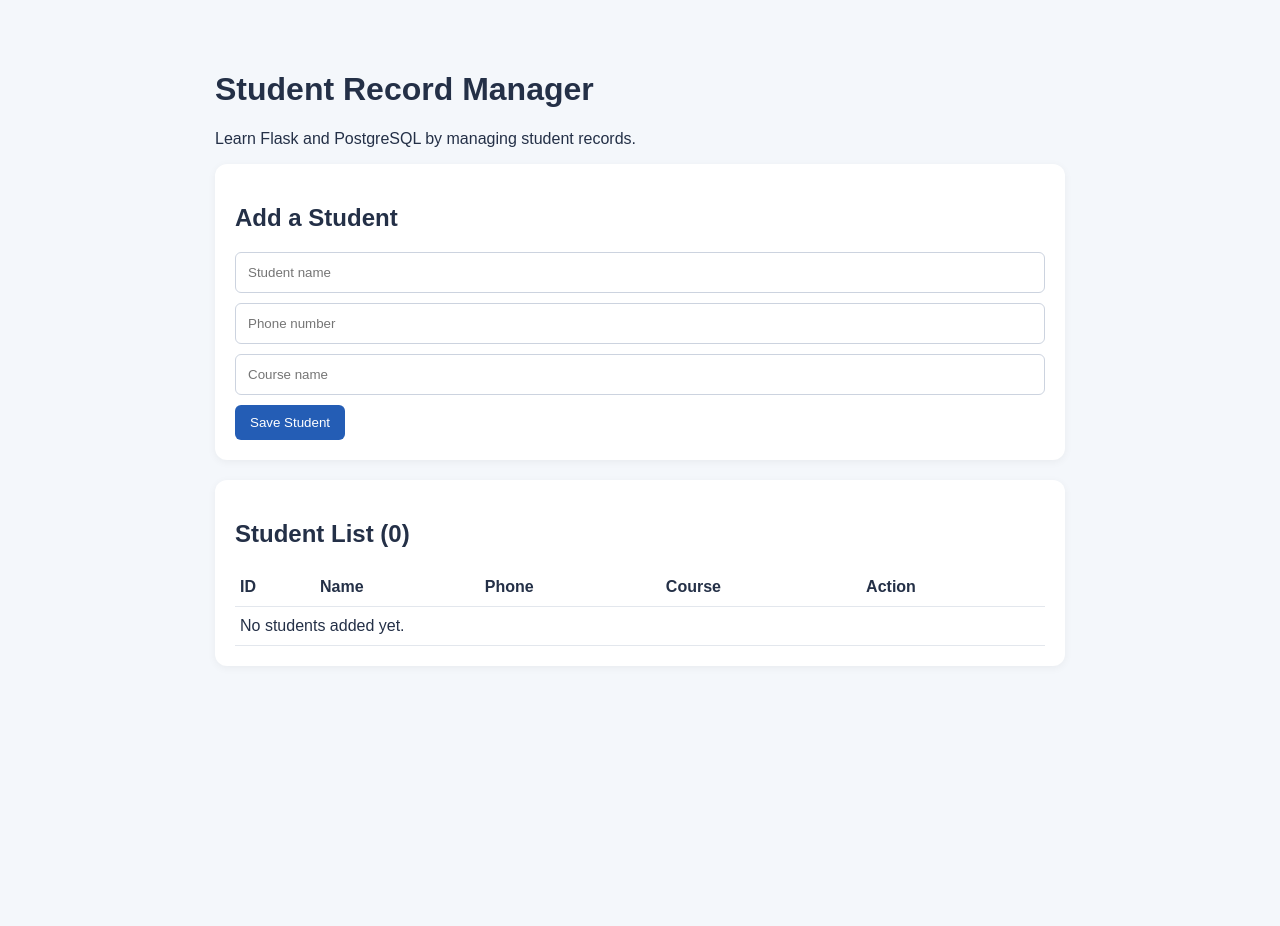
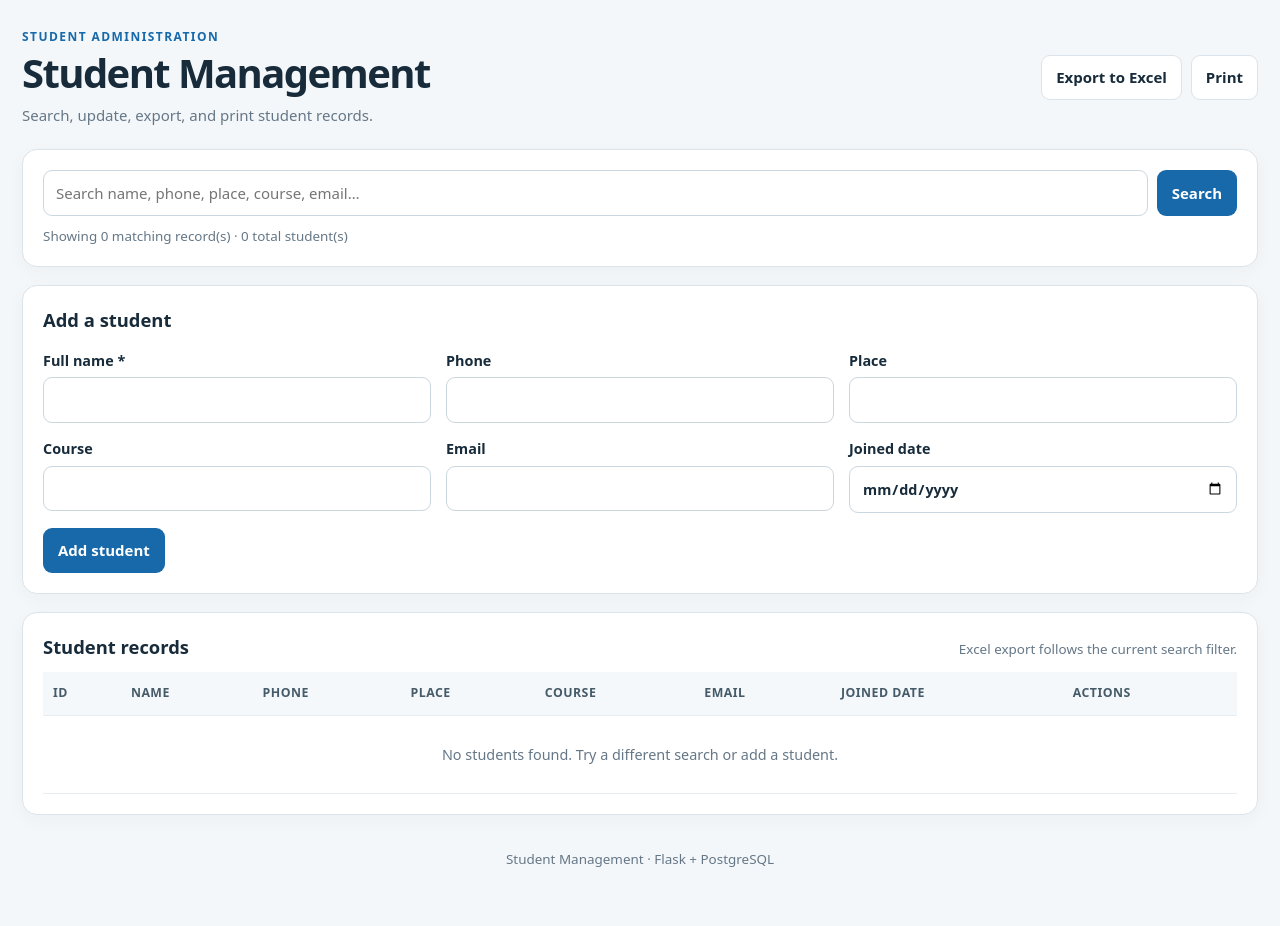
Before and after one commit to aneesh662/studentapp, a Flask app: page / in a window 1280 px wide. Before the commit the page ends 646 px from the top, so only its background shows below. Run offline with Flask 3, Linux system fonts and the light colour scheme; data that the repository does not hold is empty; some libraries are stand-ins or nearby versions.

Commit message:
Add files via upload

```diff
--- a/app.py
+++ b/app.py
@@ -1,81 +1,190 @@
 import os
-from flask import Flask, render_template, request, redirect, url_for
-import psycopg
-from psycopg.rows import dict_row
+from io import BytesIO
+from datetime import datetime
+
+from flask import Flask, render_template, request, redirect, url_for, flash, send_file
+from flask_sqlalchemy import SQLAlchemy
+from sqlalchemy import or_
+from openpyxl import Workbook
+from openpyxl.styles import Font, PatternFill, Alignment
+from openpyxl.utils import get_column_letter
 
 app = Flask(__name__)
+app.config["SECRET_KEY"] = os.environ.get("SECRET_KEY", "change-this-secret-key")
 
-DATABASE_URL = os.environ.get("DATABASE_URL")
+database_url = os.environ.get("DATABASE_URL", "").strip()
+if database_url.startswith("postgres://"):
+    database_url = database_url.replace("postgres://", "postgresql://", 1)
+
+if not database_url:
+    # Allow the app to start locally, but Render should have DATABASE_URL set.
+    database_url = "sqlite:///students_local.db"
+    print("WARNING: DATABASE_URL is not set; using local SQLite for development.")
+
+app.config["SQLALCHEMY_DATABASE_URI"] = database_url
+app.config["SQLALCHEMY_TRACK_MODIFICATIONS"] = False
+app.config["SQLALCHEMY_ENGINE_OPTIONS"] = {"pool_pre_ping": True}
+
+db = SQLAlchemy(app)
 
 
-def get_db():
-    if not DATABASE_URL:
-        raise RuntimeError("DATABASE_URL is not configured")
-
-    db_url = DATABASE_URL.replace("postgres://", "postgresql://", 1)
-    return psycopg.connect(db_url, row_factory=dict_row)
+class Student(db.Model):
+    id = db.Column(db.Integer, primary_key=True)
+    name = db.Column(db.String(120), nullable=False)
+    phone = db.Column(db.String(40), nullable=True)
+    place = db.Column(db.String(120), nullable=True)
+    course = db.Column(db.String(120), nullable=True)
+    email = db.Column(db.String(160), nullable=True)
+    joined_date = db.Column(db.Date, nullable=True)
+    created_at = db.Column(db.DateTime, nullable=False, default=datetime.utcnow)
 
 
-def init_db():
-    with get_db() as conn:
-        conn.execute("""
-            CREATE TABLE IF NOT EXISTS students (
-                id SERIAL PRIMARY KEY,
-                name VARCHAR(100) NOT NULL,
-                phone VARCHAR(20) NOT NULL,
-                course VARCHAR(100) NOT NULL
-            )
-        """)
+def filtered_students():
+    query = Student.query
+    search = request.args.get("q", "").strip()
+    if search:
+        like = f"%{search}%"
+        query = query.filter(or_(
+            Student.name.ilike(like),
+            Student.phone.ilike(like),
+            Student.place.ilike(like),
+            Student.course.ilike(like),
+            Student.email.ilike(like),
+        ))
+    return query.order_by(Student.id.desc()), search
 
 
-@app.route("/")
-def home():
-    with get_db() as conn:
-        students = conn.execute(
-            "SELECT * FROM students ORDER BY id DESC"
-        ).fetchall()
-    return render_template("index.html", students=students)
+def read_student_form(student=None):
+    name = request.form.get("name", "").strip()
+    if not name:
+        flash("Student name is required.", "error")
+        return None
+
+    joined_text = request.form.get("joined_date", "").strip()
+    joined_date = None
+    if joined_text:
+        try:
+            joined_date = datetime.strptime(joined_text, "%Y-%m-%d").date()
+        except ValueError:
+            flash("Please enter a valid joining date.", "error")
+            return None
+
+    values = {
+        "name": name,
+        "phone": request.form.get("phone", "").strip() or None,
+        "place": request.form.get("place", "").strip() or None,
+        "course": request.form.get("course", "").strip() or None,
+        "email": request.form.get("email", "").strip() or None,
+        "joined_date": joined_date,
+    }
+    if student is not None:
+        for key, value in values.items():
+            setattr(student, key, value)
+    else:
+        student = Student(**values)
+        db.session.add(student)
+    return student
 
 
-@app.route("/add", methods=["POST"])
-def add_student():
-    name = request.form.get("name", "").strip()
-    phone = request.form.get("phone", "").strip()
-    course = request.form.get("course", "").strip()
-
-    if not name or not phone or not course:
-        return "Please fill in every field.", 400
-
-    with get_db() as conn:
-        conn.execute(
-            """
-            INSERT INTO students (name, phone, course)
-            VALUES (%s, %s, %s)
-            """,
-            (name, phone, course),
-        )
-    return redirect(url_for("home"))
+@app.get("/")
+def index():
+    query, search = filtered_students()
+    students = query.all()
+    return render_template("index.html", students=students, search=search, total=Student.query.count())
 
 
-@app.route("/delete/<int:student_id>", methods=["POST"])
-def delete_student(student_id):
-    with get_db() as conn:
-        conn.execute(
-            "DELETE FROM students WHERE id = %s",
-            (student_id,),
-        )
-    return redirect(url_for("home"))
+@app.post("/students/add")
+def add_student():
+    student = read_student_form()
+    if student is not None:
+        try:
+            db.session.commit()
+            flash("Student added successfully.", "success")
+        except Exception:
+            db.session.rollback()
+            app.logger.exception("Could not add student")
+            flash("Could not save the student. Check the server logs.", "error")
+    return redirect(url_for("index"))
 
 
-@app.route("/health")
-def health():
-    with get_db() as conn:
-        conn.execute("SELECT 1")
-    return {"status": "ok", "database": "connected"}
+@app.route("/students/<int:student_id>/edit", methods=["GET", "POST"])
+def edit_student(student_id):
+    student = Student.query.get_or_404(student_id)
+    if request.method == "POST":
+        updated = read_student_form(student)
+        if updated is not None:
+            try:
+                db.session.commit()
+                flash("Student details updated successfully.", "success")
+                return redirect(url_for("index"))
+            except Exception:
+                db.session.rollback()
+                app.logger.exception("Could not update student")
+                flash("Could not update the student. Check the server logs.", "error")
+    return render_template("edit.html", student=student)
 
 
-# The table is created automatically when the application starts.
-init_db()
+@app.get("/students/export.xlsx")
+def export_students():
+    query, search = filtered_students()
+    students = query.all()
+
+    workbook = Workbook()
+    sheet = workbook.active
+    sheet.title = "Students"
+    headers = ["ID", "Name", "Phone", "Place", "Course", "Email", "Joined Date"]
+    sheet.append(headers)
+
+    for cell in sheet[1]:
+        cell.font = Font(bold=True, color="FFFFFF")
+        cell.fill = PatternFill("solid", fgColor="234E70")
+        cell.alignment = Alignment(horizontal="center")
+
+    for student in students:
+        sheet.append([
+            student.id,
+            student.name,
+            student.phone or "",
+            student.place or "",
+            student.course or "",
+            student.email or "",
+            student.joined_date.isoformat() if student.joined_date else "",
+        ])
+
+    for column_cells in sheet.columns:
+        max_len = max((len(str(c.value or "")) for c in column_cells), default=10)
+        sheet.column_dimensions[get_column_letter(column_cells[0].column)].width = min(max_len + 3, 40)
+    sheet.freeze_panes = "A2"
+    sheet.auto_filter.ref = sheet.dimensions
+
+    output = BytesIO()
+    workbook.save(output)
+    output.seek(0)
+    filename = "students_filtered.xlsx" if search else "students.xlsx"
+    return send_file(
+        output,
+        as_attachment=True,
+        download_name=filename,
+        mimetype="application/vnd.openxmlformats-officedocument.spreadsheetml.sheet",
+    )
+
+
+@app.get("/health")
+def health():
+    # Lightweight health endpoint; verifies that the database can be reached.
+    try:
+        db.session.execute(db.text("SELECT 1"))
+        return {"status": "ok", "database": "connected"}, 200
+    except Exception:
+        app.logger.exception("Database health check failed")
+        return {"status": "error", "database": "unavailable"}, 503
+
+
+with app.app_context():
+    # Creates missing tables without deleting existing records.
+    # For larger production apps, use Flask-Migrate/Alembic for schema changes.
+    db.create_all()
+
 
 if __name__ == "__main__":
     app.run(debug=True)
--- /dev/null
+++ b/static/style.css
@@ -0,0 +1,68 @@
+:root { color-scheme: light; --ink:#172b3a; --muted:#657786; --line:#dbe4ea; --bg:#f4f7fa; --panel:#fff; --blue:#1769aa; --blue-dark:#125487; }
+* { box-sizing:border-box; }
+body { margin:0; background:var(--bg); color:var(--ink); font:15px/1.5 system-ui,-apple-system,BlinkMacSystemFont,"Segoe UI",sans-serif; }
+.container { max-width:1400px; margin:0 auto; padding:28px 22px 40px; }
+.container.narrow { max-width:900px; }
+.page-header { display:flex; align-items:center; justify-content:space-between; gap:20px; margin-bottom:22px; }
+h1 { font-size:clamp(1.8rem,4vw,2.5rem); line-height:1.15; margin:4px 0 8px; letter-spacing:-.04em; }
+h2 { font-size:1.15rem; margin:0 0 16px; }
+p { margin:0; }
+.eyebrow { color:var(--blue); font-size:.75rem; font-weight:800; letter-spacing:.12em; }
+.muted { color:var(--muted); }
+.small { font-size:.84rem; }
+.header-actions { display:flex; gap:9px; flex-wrap:wrap; }
+.panel { background:var(--panel); border:1px solid var(--line); border-radius:15px; padding:20px; margin-bottom:18px; box-shadow:0 5px 18px rgba(20,50,70,.035); }
+.button { border:1px solid transparent; border-radius:9px; display:inline-flex; align-items:center; justify-content:center; padding:10px 14px; font:inherit; font-weight:650; text-decoration:none; cursor:pointer; white-space:nowrap; }
+.button.primary { background:var(--blue); color:#fff; }
+.button.primary:hover { background:var(--blue-dark); }
+.button.secondary { background:#fff; border-color:var(--line); color:var(--ink); }
+.small-button { padding:6px 10px; font-size:.85rem; background:#eef6ff; border-color:#cfe4fa; color:#145b91; }
+.search-form { display:flex; gap:9px; }
+input { width:100%; min-width:0; border:1px solid #cbd7df; border-radius:9px; padding:11px 12px; color:var(--ink); background:#fff; font:inherit; }
+input:focus { outline:3px solid rgba(23,105,170,.15); border-color:var(--blue); }
+.search-form input { flex:1; }
+.search-form + p { margin-top:10px; }
+.form-grid { display:grid; grid-template-columns:repeat(3,minmax(0,1fr)); gap:15px; }
+.form-grid label { display:flex; flex-direction:column; gap:6px; font-weight:650; font-size:.9rem; }
+.form-actions { display:flex; align-items:end; gap:9px; }
+.table-heading { display:flex; align-items:baseline; justify-content:space-between; gap:12px; margin-bottom:12px; }
+.table-heading h2 { margin:0; }
+.table-wrap { width:100%; overflow-x:auto; }
+table { width:100%; border-collapse:collapse; font-size:.9rem; }
+th, td { text-align:left; vertical-align:top; padding:12px 10px; border-bottom:1px solid #e7edf1; }
+th { background:#f5f8fa; color:#465b69; font-size:.77rem; text-transform:uppercase; letter-spacing:.04em; white-space:nowrap; }
+tbody tr:hover { background:#f9fbfd; }
+.name-cell { font-weight:700; }
+.empty { text-align:center; color:var(--muted); padding:28px 12px; }
+.messages { margin-bottom:16px; }
+.message { border-radius:9px; padding:11px 14px; margin-bottom:8px; }
+.message.success { background:#e8f7ee; color:#17633a; }
+.message.error { background:#fff0ef; color:#9b2722; }
+.footer { text-align:center; padding:16px 0; }
+.sr-only { position:absolute; width:1px; height:1px; padding:0; margin:-1px; overflow:hidden; clip:rect(0,0,0,0); white-space:nowrap; border:0; }
+@media (max-width:800px) {
+  .container { padding:18px 12px 30px; }
+  .page-header { align-items:flex-start; flex-direction:column; }
+  .form-grid { grid-template-columns:repeat(2,minmax(0,1fr)); }
+  .table-heading { align-items:flex-start; flex-direction:column; }
+  .panel { padding:14px; }
+}
+@media (max-width:520px) {
+  .form-grid { grid-template-columns:1fr; }
+  .search-form { flex-wrap:wrap; }
+  .search-form input { flex-basis:100%; }
+  .header-actions { width:100%; }
+}
+@media print {
+  body { background:#fff; color:#000; font-size:10pt; }
+  .container { max-width:none; padding:0; }
+  .no-print, .footer { display:none !important; }
+  .panel { box-shadow:none; border:0; padding:0; margin:0 0 12px; }
+  .page-header { margin-bottom:12px; }
+  h1 { font-size:20pt; }
+  .table-wrap { overflow:visible; }
+  table { width:100%; font-size:8pt; }
+  th, td { padding:5px 4px; border:1px solid #aaa; overflow-wrap:anywhere; }
+  th { background:#eee !important; print-color-adjust:exact; }
+  @page { size:landscape; margin:12mm; }
+}
--- a/templates/index.html
+++ b/templates/index.html
@@ -1,100 +1,88 @@
-<!DOCTYPE html>
+<!doctype html>
 <html lang="en">
 <head>
-    <meta charset="UTF-8">
+  <meta charset="utf-8">
   <meta name="viewport" content="width=device-width, initial-scale=1">
-    <title>Student Manager</title>
-    <style>
-        body {
-            font-family: Arial, sans-serif;
-            max-width: 850px;
-            margin: 35px auto;
-            padding: 15px;
-            background: #f4f7fb;
-            color: #243047;
-        }
-        .card {
-            background: white;
-            padding: 20px;
-            border-radius: 12px;
-            margin-bottom: 20px;
-            box-shadow: 0 2px 8px #0000000d;
-        }
-        input {
-            box-sizing: border-box;
-            display: block;
-            width: 100%;
-            padding: 12px;
-            margin: 10px 0;
-            border: 1px solid #ccd3df;
-            border-radius: 6px;
-        }
-        button {
-            padding: 10px 15px;
-            border: 0;
-            border-radius: 6px;
-            background: #245db5;
-            color: white;
-            cursor: pointer;
-        }
-        .delete { background: #c0392b; }
-        table { width: 100%; border-collapse: collapse; }
-        th, td {
-            text-align: left;
-            padding: 10px 5px;
-            border-bottom: 1px solid #e3e7ed;
-        }
-        .table-wrap { overflow-x: auto; }
-    </style>
+  <title>Student Management</title>
+  <link rel="stylesheet" href="{{ url_for('static', filename='style.css') }}">
 </head>
 <body>
-    <h1>Student Record Manager</h1>
-    <p>Learn Flask and PostgreSQL by managing student records.</p>
+  <main class="container">
+    <header class="page-header no-print">
+      <div>
+        <p class="eyebrow">STUDENT ADMINISTRATION</p>
+        <h1>Student Management</h1>
+        <p class="muted">Search, update, export, and print student records.</p>
+      </div>
+      <div class="header-actions">
+        <a class="button secondary" href="{{ url_for('export_students', q=search) }}">Export to Excel</a>
+        <button class="button secondary" type="button" onclick="window.print()">Print</button>
+      </div>
+    </header>
 
-    <section class="card">
-        <h2>Add a Student</h2>
-        <form action="/add" method="POST">
-            <input name="name" placeholder="Student name"
-                   maxlength="100" required>
-            <input name="phone" placeholder="Phone number"
-                   maxlength="20" required>
-            <input name="course" placeholder="Course name"
-                   maxlength="100" required>
-            <button type="submit">Save Student</button>
+    {% with messages = get_flashed_messages(with_categories=true) %}
+      {% if messages %}
+        <div class="messages no-print">
+          {% for category, message in messages %}
+            <div class="message {{ category }}">{{ message }}</div>
+          {% endfor %}
+        </div>
+      {% endif %}
+    {% endwith %}
+
+    <section class="panel no-print">
+      <form class="search-form" method="get" action="{{ url_for('index') }}">
+        <label class="sr-only" for="q">Search students</label>
+        <input id="q" name="q" type="search" value="{{ search }}" placeholder="Search name, phone, place, course, email…">
+        <button class="button primary" type="submit">Search</button>
+        {% if search %}<a class="button secondary" href="{{ url_for('index') }}">Clear</a>{% endif %}
+      </form>
+      <p class="muted small">Showing {{ students|length }} matching record(s) · {{ total }} total student(s)</p>
+    </section>
+
+    <section class="panel no-print">
+      <h2>Add a student</h2>
+      <form method="post" action="{{ url_for('add_student') }}" class="form-grid">
+        <label>Full name *<input name="name" required maxlength="120"></label>
+        <label>Phone<input name="phone" maxlength="40"></label>
+        <label>Place<input name="place" maxlength="120"></label>
+        <label>Course<input name="course" maxlength="120"></label>
+        <label>Email<input name="email" type="email" maxlength="160"></label>
+        <label>Joined date<input name="joined_date" type="date"></label>
+        <div class="form-actions"><button class="button primary" type="submit">Add student</button></div>
       </form>
     </section>
 
-    <section class="card">
-        <h2>Student List ({{ students|length }})</h2>
+    <section class="panel table-panel">
+      <div class="table-heading">
+        <h2>Student records</h2>
+        <span class="muted small">Excel export follows the current search filter.</span>
+      </div>
       <div class="table-wrap">
         <table>
           <thead>
-                    <tr>
-                        <th>ID</th><th>Name</th><th>Phone</th>
-                        <th>Course</th><th>Action</th>
-                    </tr>
+            <tr><th>ID</th><th>Name</th><th>Phone</th><th>Place</th><th>Course</th><th>Email</th><th>Joined date</th><th class="no-print">Actions</th></tr>
           </thead>
           <tbody>
           {% for student in students %}
             <tr>
               <td>{{ student.id }}</td>
-                        <td>{{ student.name }}</td>
-                        <td>{{ student.phone }}</td>
-                        <td>{{ student.course }}</td>
-                        <td>
-                            <form action="/delete/{{ student.id }}"
-                                  method="POST"
-                                  onsubmit="return confirm('Delete this student?')">
-                                <button class="delete" type="submit">Delete</button>
-                            </form>
-                        </td>
+              <td class="name-cell">{{ student.name }}</td>
+              <td>{{ student.phone or "—" }}</td>
+              <td>{{ student.place or "—" }}</td>
+              <td>{{ student.course or "—" }}</td>
+              <td>{{ student.email or "—" }}</td>
+              <td>{{ student.joined_date.strftime("%d %b %Y") if student.joined_date else "—" }}</td>
+              <td class="no-print"><a class="button small-button" href="{{ url_for('edit_student', student_id=student.id) }}">Edit</a></td>
             </tr>
           {% else %}
-                    <tr><td colspan="5">No students added yet.</td></tr>
+            <tr><td colspan="8" class="empty">No students found. Try a different search or add a student.</td></tr>
           {% endfor %}
           </tbody>
         </table>
       </div>
     </section>
+    <footer class="footer muted small">Student Management · Flask + PostgreSQL</footer>
+  </main>
 </body>
 </html>
```
Also changed, not shown: render.yaml (added, +19 -0 lines), requirements.txt (+5 -3 lines), templates/edit.html (added, +38 -0 lines), README.md. Lines whose indentation alone changed are shown as unchanged.
